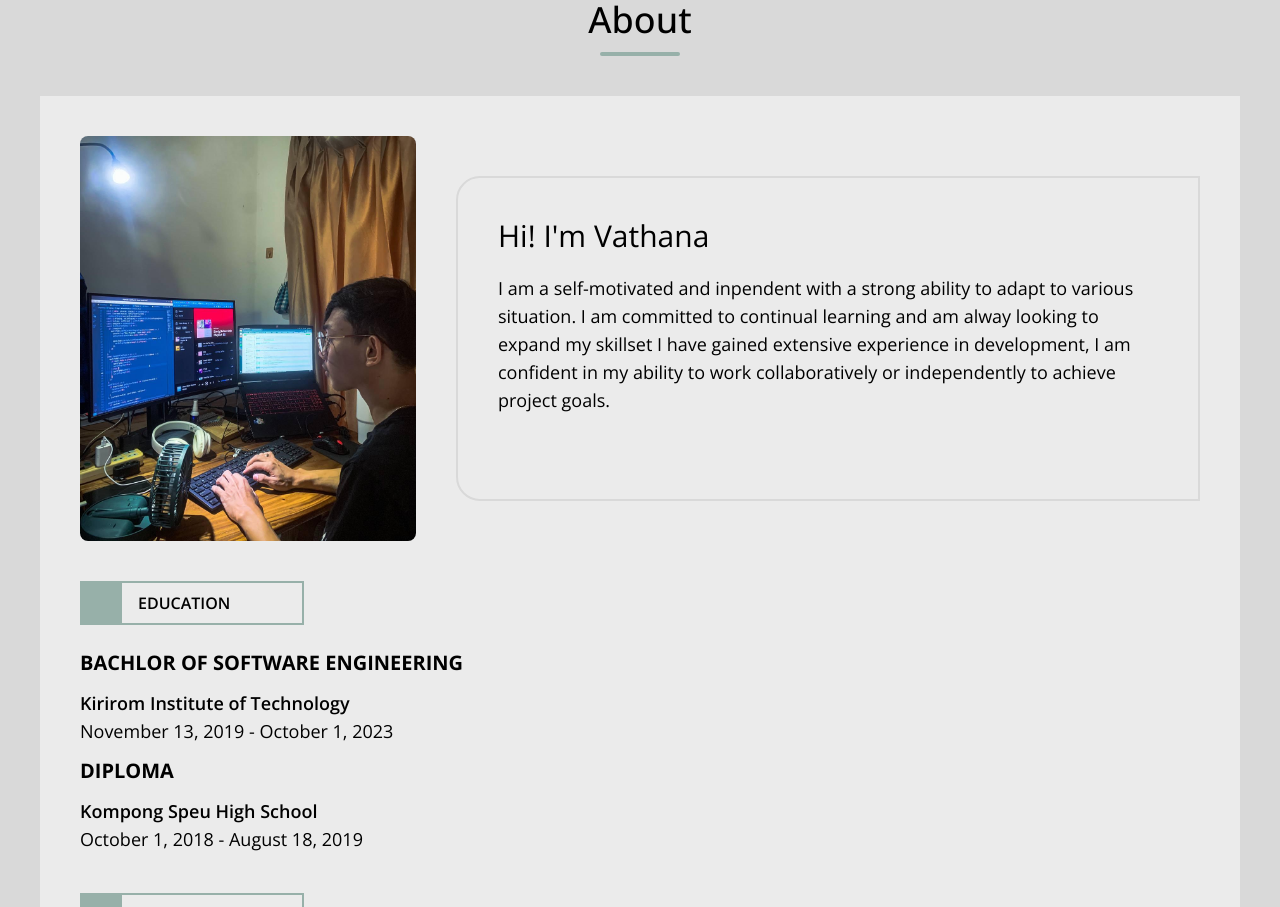
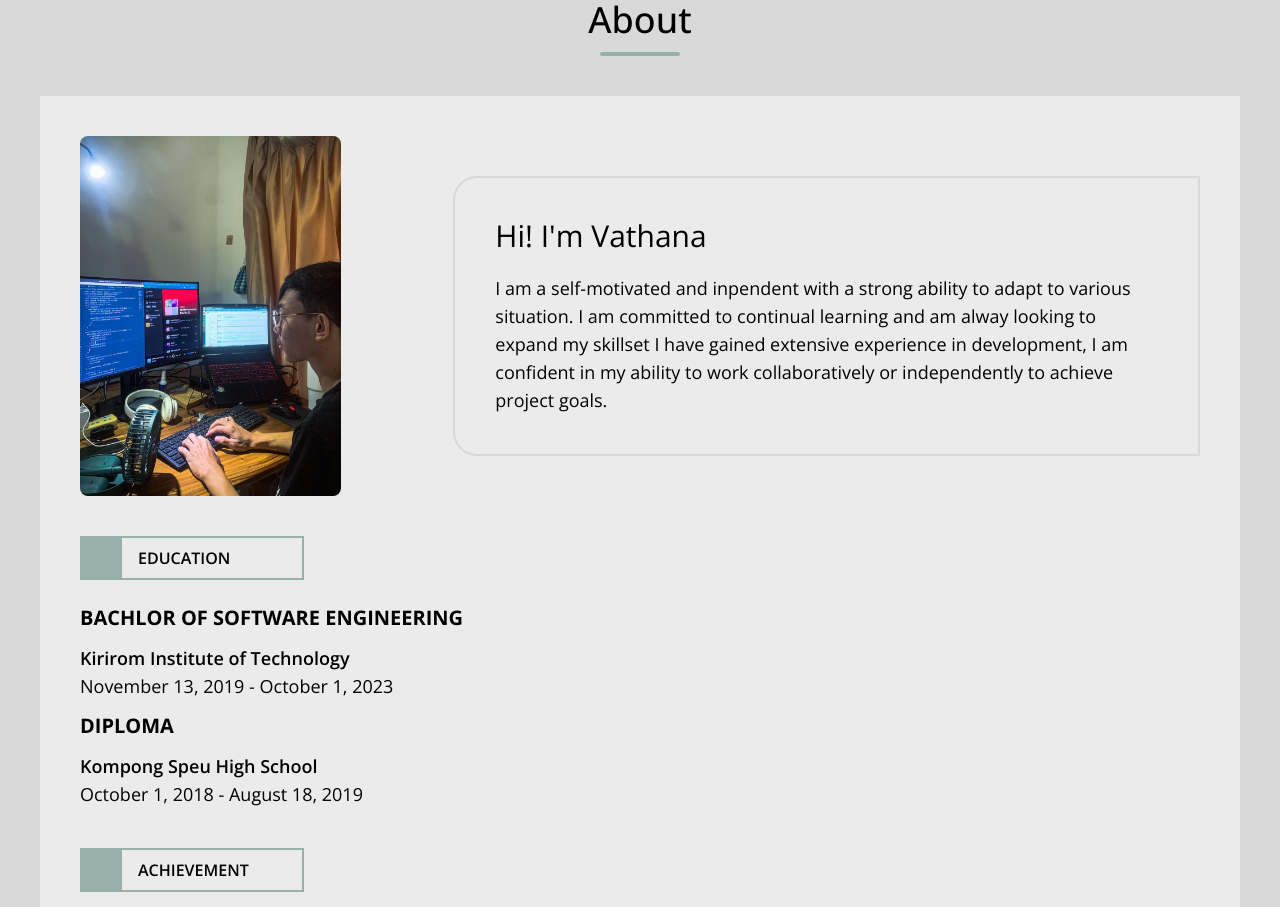
Before and after one commit to Yeansovanvathana/Portfolio_V2, a Next.js app: page / in a window 1280 px wide. Shown: the part 4480-5387 px from the top of the page. Built offline with nearby package versions, Linux system fonts and the light colour scheme.

Commit message:
Update About page

```diff
--- a/components/About.jsx
+++ b/components/About.jsx
@@ -8,21 +8,21 @@ export const About = () => {
       id="about"
       className="lg:h-full flex lg:items-center lg:justify-center "
     >
-      <div className="w-[1280px] mx-auto mt-20  p-5 px-10">
+      <div className="w-[1280px] mx-auto mt-20 lg:p-5 lg:px-10 px-8">
         <div className="flex flex-col items-center justify-center space-y-3 mb-10">
           <h1 className="text-3xl md:text-4xl font-medium">About</h1>
           <div className="h-[4px] rounded-full bg-secondary-400 w-20"></div>
         </div>
         <div className="relative p-10 bg-primary-200 w-full ">
-          <div className="flex flex-col md:flex-row md:space-x-10 ">
+          <div className="grid grid-cols-1 md:grid-cols-3 auto-cols-max ">
             <Image
               src="/VathanaCode.jpg"
               alt=""
               width={300}
               height={300}
-              className="w-[50%] md:w-[30%]"
+              className="w-[50%] md:w-[70%]"
             />
-            <div className="my-10 space-y-5 md:p-3 lg:p-10 lg:border-primary-100 md:border-2 rounded-l-3xl">
+            <div className="my-10 space-y-5 md:p-3 lg:p-10 lg:border-primary-100 md:border-2 rounded-l-3xl md:col-span-2 ">
               <h3 className="text-2xl lg:text-3xl">Hi! I'm Vathana</h3>
               <p className="lg:text-lg">
                 I am a self-motivated and inpendent with a strong ability to
--- a/components/Slider.jsx
+++ b/components/Slider.jsx
@@ -1,6 +1,5 @@
 import React from "react";
 import Image from "next/image";
-import { motion } from "framer-motion";
 
 export const Slider = () => {
   const [index, setIndex] = React.useState(0);
@@ -192,7 +191,7 @@ export const Slider = () => {
               ></div>
             ))}
           </div>
-          <motion.div
+          <div
             initial="hidden"
             whileInView="visible"
             viewport={{ once: true, amount: 0.5 }}
@@ -212,7 +211,7 @@ export const Slider = () => {
                 </div>
               ))}
             </div>
-          </motion.div>
+          </div>
         </>
       )}
     </div>
```
